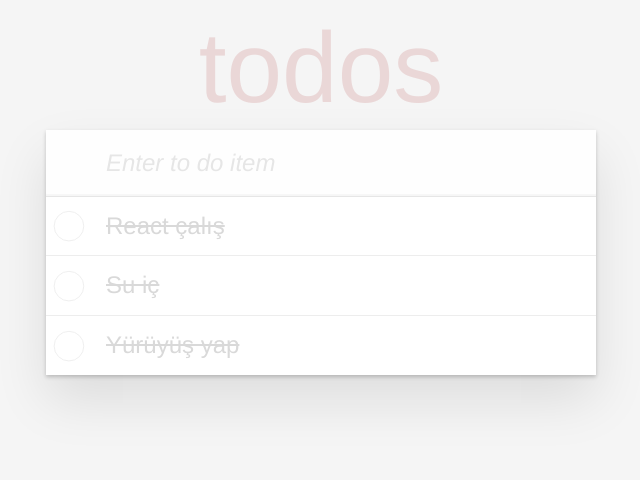
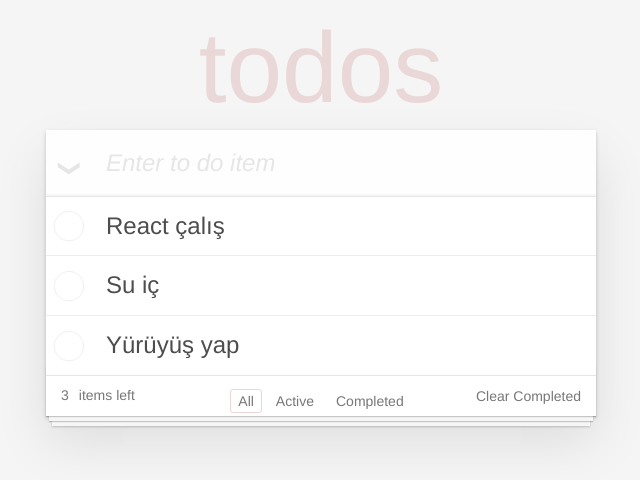
Before and after one commit to Reeyhanyilmaz/React-todos, a React (Create React App) app: page / in a window 1280 px wide. Shown: the top 480 px of the page, without its empty margins (319-959 px from the left). Built offline with nearby package versions, Linux system fonts and the light colour scheme.

Commit message:
add a few function

```diff
--- a/src/components/Input.js
+++ b/src/components/Input.js
@@ -1,15 +1,17 @@
 import { useState, useEffect} from 'react';
 
 function Input({setTodo, todo}) {
-    const [input, setInput] = useState({value: "" });
+    const [input, setInput] = useState({id: 0, value: "", completed: false });
+
+    const [itemId, setItemId] = useState(0);
 
     //giris yapıldıktan sonra input'u sıfırlayacak.
     useEffect(() => {
-      setInput({value: "" });
+      setInput({id:0, value: "",completed: false });
     },[todo]);
 
     const onChangeInput = (e)=> {
-        setInput({...input, value: e.target.value })
+        setInput({...input, id: itemId, value: e.target.value, completed: false})
 
     };
 
@@ -20,6 +22,8 @@ function Input({setTodo, todo}) {
       if(input.value === ""){
         return false;
       }
+
+      setItemId(itemId+1);
       setTodo([...todo, input]);
     }
 
@@ -29,7 +33,7 @@ function Input({setTodo, todo}) {
         <input
         className='new-todo'
         placeholder='Enter to do item'
-        name='todo-list'
+        name='value'
         value={input.value}
         onChange={onChangeInput}
         />
--- a/src/components/List.js
+++ b/src/components/List.js
@@ -1,24 +1,106 @@
-import { useState } from 'react'
+import { useState, useEffect } from 'react'
 
-function List({todo}) {
+function List({todo, removeTodo, updateTodo}) {
+
+  //alttaki all , active, completed secenekleri icin filtreleme
+  const [filterType, setFilterType] = useState(0);
+  const[filteredTodo, setFilteredTodo] = useState(todo);
+
+
+  useEffect(() => {
+    if(filterType===1){
+      setFilteredTodo(todo.filter((item => item.completed === false)));
+    } else if (filterType === 2){
+      setFilteredTodo(todo.filter((item => item.completed)));
+    } else {
+      setFilteredTodo(todo);
+    }
+  }, [filterType, todo]);
+
+
+  const remove = (itemId) => removeTodo(todo.filter((item) => item.id !== itemId)) ;
+
+  const clearCompleted = () => removeTodo(todo.filter((item) => !item.completed));
+
+  const checkboxChange =(itemIndex) => {
+    updateTodo(todo.map((item, index) => {
+      if(itemIndex === index){
+        return {...item, completed: !item.completed }
+        }else {
+          return {...item}
+        }
+    }));
+  }
+
+  const allTodoCompleted = () => {
+
+    if(todo.every((item) => item.completed)){
+      updateTodo(todo.map((item) => {
+        return {...item, completed: false}
+      }));
+    } else {
+      updateTodo(todo.map((item) => {
+        if( item.completed !== true){
+          return {...item, completed: true}
+        }
+        return {...item}
+      }));
+    }
+  }
 
   return (
     <>
     <section className='main'>
+    <input onChange={() => allTodoCompleted()} id="toggle-all" className="toggle-all"
+    type="checkbox" />
+
+    <label htmlFor="toggle-all">Mark all as complete</label>
+
     <ul className='todo-list'>
     {
-      todo.map((todos, index) => (
-      <li key={index} className="done, completed">
+      //todo map'lemis olsak ekranda todo listelenir. filteredTodo map'lenince all, active, completed hangi butona basıyorsak sadece onu gösterir.
+
+      filteredTodo.map((todos, index) => (
+      <li key={todo.id} className={todo.completed ? "completed" : ""}>
         <div className='view'>
-        <input type="checkbox" className='toggle'/>
+
+        <input defaultChecked={todo.completed} type="checkbox" className='toggle' checked={todo.completed} onChange={() => checkboxChange(index)} />
+
         <label>{todos.value}</label>
-      <button className='destroy'></button>
+      <button onClick={() => remove(todo.id)} className='destroy'></button>
       </div>
       </li>
       ))
     }
     </ul>
     </section>
+
+    <footer className='footer'>
+      <span className='todo-count'>
+        <strong>{filteredTodo.length}</strong>
+      items left
+      </span>
+
+
+    {/* burada filtrelemelere sayı atadık. Varsayılan 0 ve all olarak hepsini gösterir.  */}
+
+    <ul className='filters'>
+      <li>
+        <button className={filterType === 0 ? "selected" : ""} onClick={() => setFilterType(0)}>All</button>
+      </li>
+
+      <li>
+        <button className={filterType === 1 ? "selected" : ""} onClick={() => setFilterType(1)}>Active</button>
+      </li>
+
+      <li>
+        <button className={filterType === 2 ? "selected" : ""} onClick={() => setFilterType(2)}>Completed</button>
+      </li>
+    </ul>
+
+    <button onClick={clearCompleted} className='clear-completed'>Clear Completed</button>
+
+    </footer>
   </>
   )
 }
--- a/src/components/Todo.js
+++ b/src/components/Todo.js
@@ -23,7 +23,7 @@ function Todo() {
           </header>
 
           <Input todo={todo} setTodo={setTodo}/>
-          <List todo={todo} />
+          <List todo={todo} removeTodo={setTodo} updateTodo={setTodo}/>
         </section>
       );
 }
```
